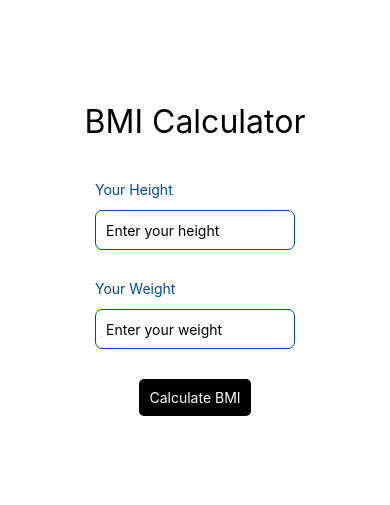
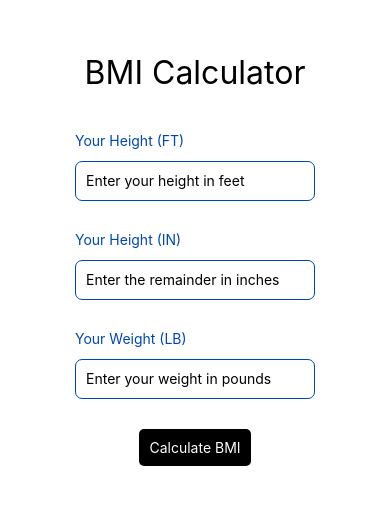
Before and after one commit to nkemjikaobi/bmi-calculator, a React Native app: screen / in a window 390 px wide. Shown: the part 163-668 px from the top of the page. Built offline with nearby package versions, Linux system fonts and the light colour scheme.

Commit message:
Imperial measurement component"

```diff
--- a/App.js
+++ b/App.js
@@ -3,10 +3,13 @@ import { Alert, StyleSheet, Text, TouchableOpacity, View } from 'react-native';
 import HeaderText from './components/HeaderText';
 import { useState } from 'react';
 import StandardMeasurement from './components/StandardMeasurement';
+import ImperialMeasurement from './components/ImperialMeasurement';
 
 export default function App() {
 	const [height, onChangeHeight] = useState('');
 	const [weight, onChangeWeight] = useState('');
+	const [inches, onChangeInches] = useState('');
+	const [isStandard, setIsStandard] = useState(false);
 
 	const onCalculateBMI = () => {
 		if (!height || !weight)
@@ -20,11 +23,19 @@ export default function App() {
 	return (
 		<View style={styles.container}>
 			<HeaderText>BMI Calculator</HeaderText>
-			<StandardMeasurement
+			{/* <StandardMeasurement
 				onChangeHeight={onChangeHeight}
 				onChangeWeight={onChangeWeight}
 				height={height}
 				weight={weight}
+			/> */}
+			<ImperialMeasurement
+				onChangeHeight={onChangeHeight}
+				onChangeWeight={onChangeWeight}
+				onChangeInches={onChangeInches}
+				height={height}
+				weight={weight}
+				inches={inches}
 			/>
 			<View>
 				<TouchableOpacity style={styles.bmiBtn} onPress={onCalculateBMI}>
--- a/components/ImperialMeasurement.js
+++ b/components/ImperialMeasurement.js
@@ -1,9 +1,62 @@
-import React from 'react'
+import React from 'react';
+import { StyleSheet, TextInput, View } from 'react-native';
+import RegularText from './RegularText';
 
-const ImperialMeasurement = () => {
-  return (
-    <div>ImperialMeasurement</div>
-  )
-}
+const ImperialMeasurement = ({
+	onChangeWeight,
+	onChangeHeight,
+	height,
+    weight,
+    inches,
+    onChangeInches
+}) => {
+	return (
+		<View style={styles.inputWrapper}>
+			<View>
+				<RegularText>Your Height (FT)</RegularText>
+				<TextInput
+					style={styles.input}
+					onChangeText={onChangeHeight}
+					value={height}
+					placeholder='Enter your height in feet'
+					keyboardType='number'
+				/>
+				<RegularText>Your Height (IN)</RegularText>
+				<TextInput
+					style={styles.input}
+					onChangeText={onChangeInches}
+					value={inches}
+					placeholder='Enter the remainder in inches'
+					keyboardType='number'
+				/>
+			</View>
+			<View>
+				<RegularText>Your Weight (LB)</RegularText>
+				<TextInput
+					style={styles.input}
+					onChangeText={onChangeWeight}
+					value={weight}
+					placeholder='Enter your weight in pounds'
+					keyboardType='number'
+				/>
+			</View>
+		</View>
+	);
+};
 
-export default ImperialMeasurement
+export default ImperialMeasurement;
+
+const styles = StyleSheet.create({
+	inputWrapper: {
+		marginTop: 40,
+	},
+	input: {
+		height: 40,
+		marginTop: 12,
+		marginBottom: 30,
+		borderWidth: 1,
+		padding: 10,
+		borderColor: '#0047AB',
+		borderRadius: 7,
+	},
+});
--- a/components/StandardMeasurement.js
+++ b/components/StandardMeasurement.js
@@ -11,22 +11,22 @@ const StandardMeasurement = ({
 	return (
 		<View style={styles.inputWrapper}>
 			<View>
-				<RegularText>Your Height</RegularText>
+				<RegularText>Your Height (CM)</RegularText>
 				<TextInput
 					style={styles.input}
 					onChangeText={onChangeHeight}
 					value={height}
-					placeholder='Enter your height'
+					placeholder='Enter your height in centimeters'
 					keyboardType='number'
 				/>
 			</View>
 			<View>
-				<RegularText>Your Weight</RegularText>
+				<RegularText>Your Weight (KG)</RegularText>
 				<TextInput
 					style={styles.input}
 					onChangeText={onChangeWeight}
 					value={weight}
-					placeholder='Enter your weight'
+					placeholder='Enter your weight in kilograms'
 					keyboardType='number'
 				/>
 			</View>
@@ -42,7 +42,6 @@ const styles = StyleSheet.create({
 	},
 	input: {
 		height: 40,
-		width: 200,
 		marginTop: 12,
 		marginBottom: 30,
 		borderWidth: 1,
```
